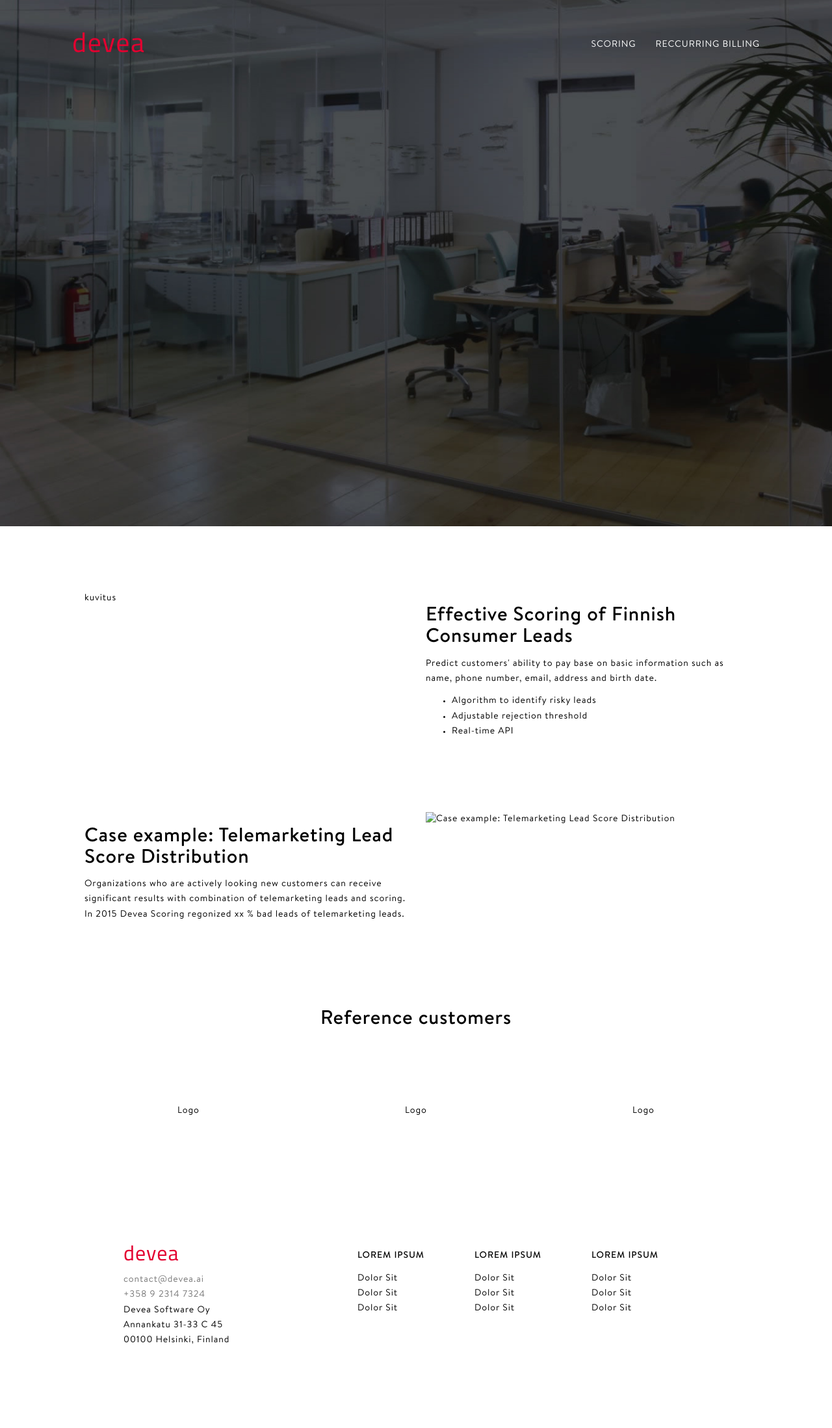
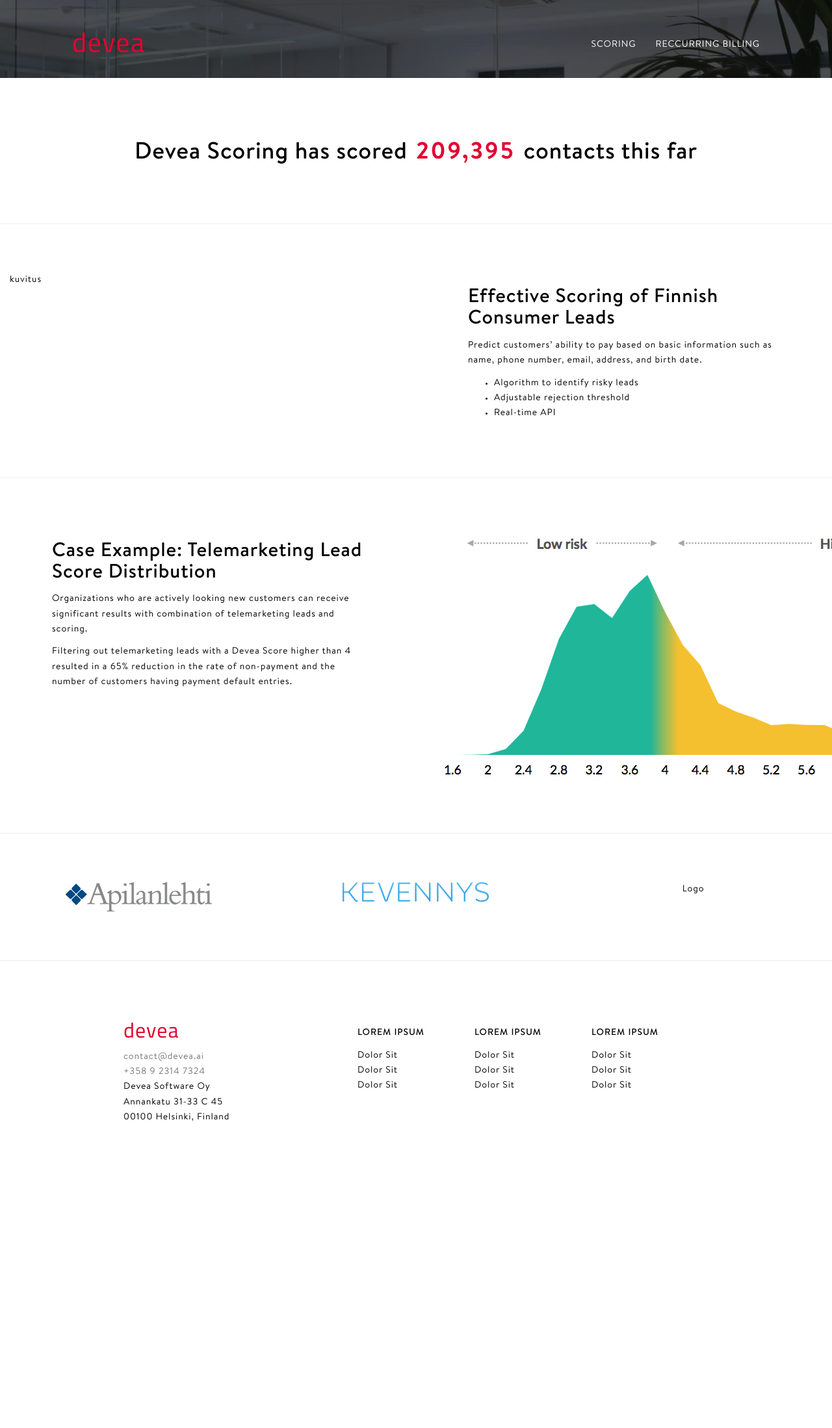
Before and after one commit to eemelia/deveasoftware.github.io, a Jekyll site: the page built from scoring.html, in a window 1280 px wide. Shown: the whole page at 65% size. Built offline with Jekyll 4.4.1, drawn with Linux system fonts in a browser that asks for light colours; nearby versions of some CDN libraries; after the commit the page ends 1855 px from its top, so only the background shows below that.

Commit message:
Improvements

```diff
--- a/_layouts/page.html
+++ b/_layouts/page.html
@@ -1,7 +1,7 @@
 ---
 layout: default
 ---
-<header class="hero-header">
+<header class="default-header">
   {% include header-nav.html %}
 </header>
 <main>
--- a/css/main.scss
+++ b/css/main.scss
@@ -245,8 +245,37 @@ a:hover button {
 }
 .primary-cta:hover {
   color: #fff;
+
 }
 
+.default-header {
+  background-color: $gray-dark;
+  background-image: url('../images/stock/office.jpg');
+  background-size: cover;
+  padding-bottom: 20px;
+}
+
+.container-fluid {
+  padding-left: 0;
+  padding-right: 0;
+  overflow: hidden;
+}
 .row {
-  margin: 100px;
+  margin: 75px 0 0;
+  padding: 0 0 75px;
 }
+
+.break {
+  border-bottom: 1px solid #eee;
+}
+
+.references img {
+  max-width: 225px;
+  height: auto;
+}
+
+.text-item {
+  width: 100%;
+  max-width: 480px;
+  margin: 0 auto;
+}
--- a/scoring.html
+++ b/scoring.html
@@ -4,16 +4,19 @@ title: Devea Scoring
 permalink: /scoring
 ---
 
-<div class="row">
+<div class="row break">
+  <div class="col-md-12 text-center">
+    <h1>Devea Scoring has scored <span class="hero-subtitle-keyword">209,395</span> contacts this far
+  </div>
+</div>
+<div class="row break">
   <div class="col-md-6">
     kuvitus
   </div>
   <div class="col-md-6">
+    <div class="text-item">
       <h2>Effective Scoring of Finnish Consumer Leads</h2>
-    <p>
-      Predict customers' ability to pay base on basic information such as name, phone number, email, address and birth date.
-    </p>
-
+      <p>Predict customers’ ability to pay based on basic information such as name, phone number, email, address, and birth date.</p>
       <ul>
         <li>Algorithm to identify risky leads</li>
         <li>Adjustable rejection threshold</li>
@@ -21,26 +24,25 @@ permalink: /scoring
       </li>
     </div>
   </div>
-<div class="row">
+</div>
+<div class="row break">
   <div class="col-md-6">
-    <h2>Case example: Telemarketing Lead Score Distribution</h2>
-    <p>Organizations who are actively looking new customers can receive significant results with combination of telemarketing leads and scoring. In 2015 Devea Scoring regonized xx % bad leads of telemarketing leads.</p>
+    <div class="text-item">
+      <h2>Case Example: Telemarketing Lead Score Distribution</h2>
+      <p>Organizations who are actively looking new customers can receive significant results with combination of telemarketing leads and scoring.</p>
+      <p>Filtering out telemarketing leads with a Devea Score higher than 4 resulted in a 65% reduction in the rate of non-payment and the number of customers having payment default entries.</p>
+    </div>
   </div>
   <div class="col-md-6">
     <img src="/images/telemarketing_lead_score_distribution.png" alt="Case example: Telemarketing Lead Score Distribution">
   </div>
 </div>
-<div class="row">
-  <div class="col-md-12 text-center">
-    <h2>Reference customers</h2>
-  </div>
-</div>
-<div class="row">
+<div class="row references break">
   <div class="col-md-4 text-center">
-    Logo
+    <img src="/images/apilanlehti_logo.png" alt="Apilanlehti">
   </div>
   <div class="col-md-4 text-center">
-    Logo
+    <img src="/images/kevennys_logo.png" alt="Kevennys">
   </div>
   <div class="col-md-4 text-center">
     Logo
```
Also changed, not shown: images/apilanlehti_logo.png (added), images/kevennys_logo.png (added), images/telemarketing_lead_score_distribution.png (added). Lines whose indentation alone changed are shown as unchanged.
